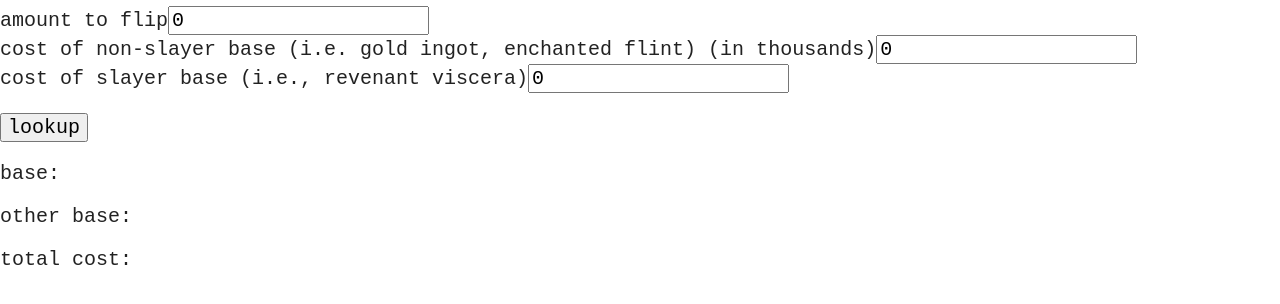
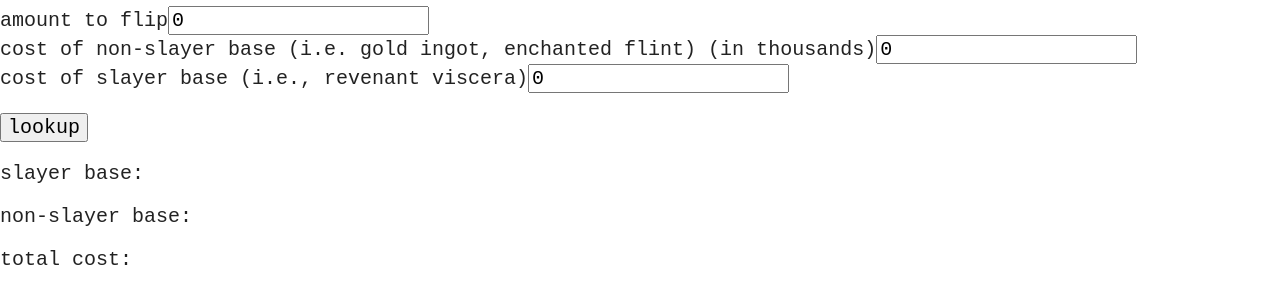
Before and after one commit to InfinitePower563/upgraded-enigma, a website built with Parcel: page index.html in a window 1280 px wide. Shown: the part 94-398 px from the top of the page. Built offline with nearby package versions, Linux system fonts and the light colour scheme.

Commit message:
update result list

```diff
--- a/index.html
+++ b/index.html
@@ -32,8 +32,8 @@
     <label for="otherCost">cost of slayer base (i.e., revenant viscera)</label><input type="number" id="otherCost" value="0"><br>
   </p>
   <button onclick="lookup()">lookup</button>
-  <p>base: <span id="base"></span></p>
-  <p>other base: <span id="other"></span></p>
+  <p>slayer base: <span id="base"></span></p>
+  <p>non-slayer base: <span id="other"></span></p>
   <p>total cost: <span id="cost"></span></p>
 
   <script src="js/vendor/modernizr-3.11.2.min.js"></script>
```
